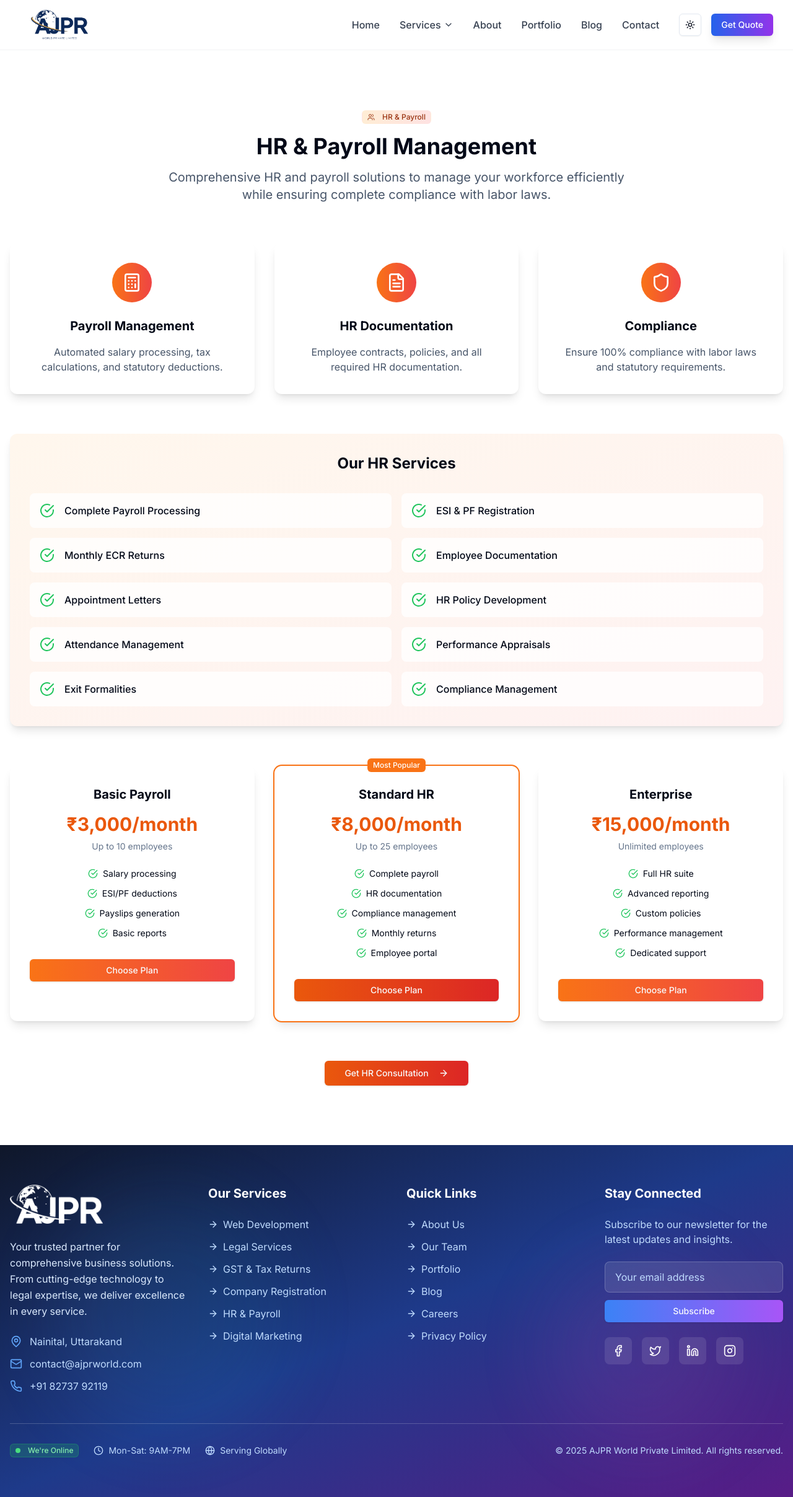
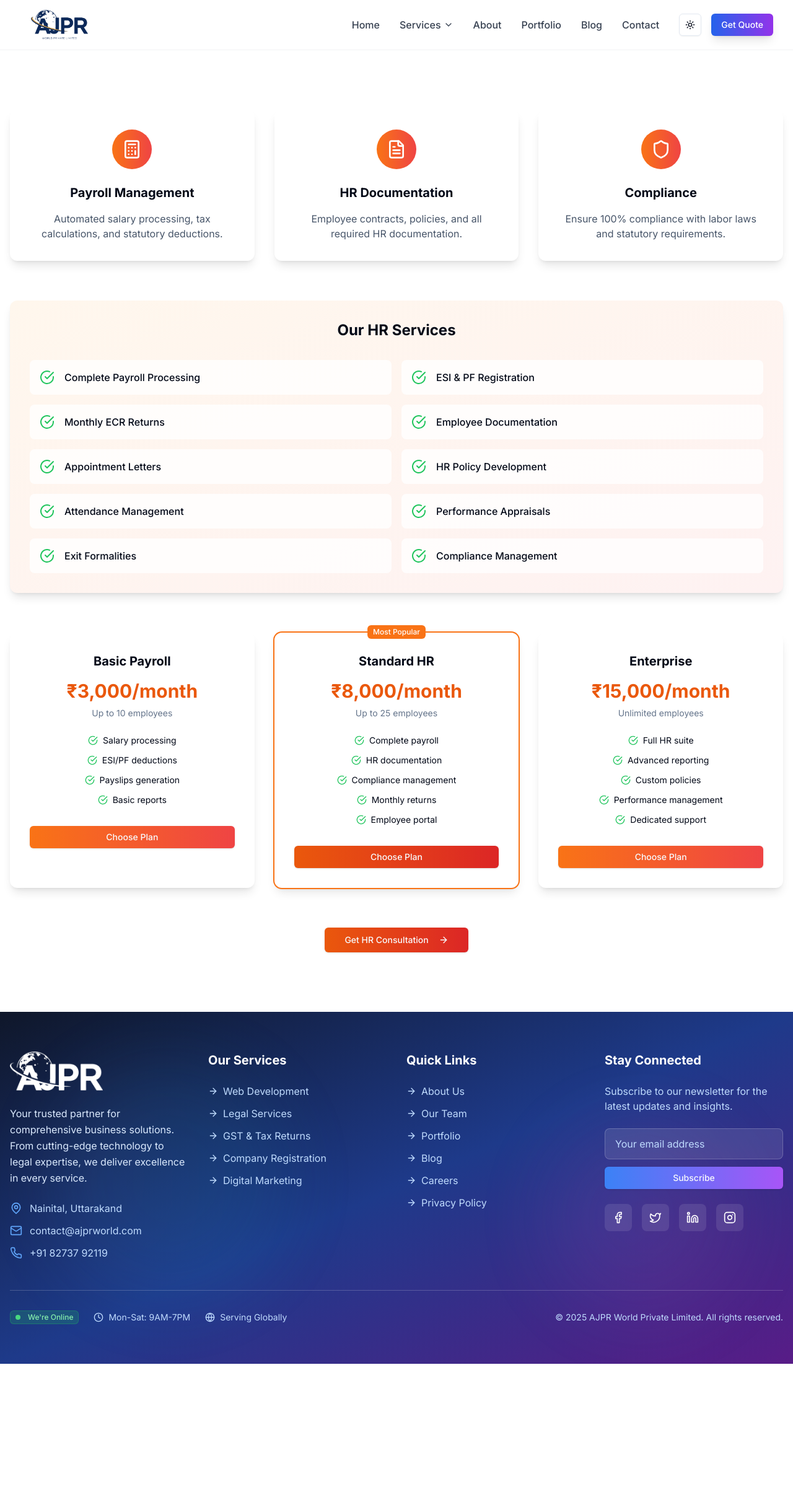
Before and after one commit to Aman-Joshi989/latest_version_ajprworld, a Next.js app: page /services/hr-payroll in a window 1280 px wide. Shown: the whole page at 62% size. After the commit the page ends 2201 px from the top, so only its background shows below. Built offline with nearby package versions, Linux system fonts and the light colour scheme.

Commit message:
feat: removed HR & Payroll Management

```diff
--- a/app/services/hr-payroll/page.tsx
+++ b/app/services/hr-payroll/page.tsx
@@ -41,7 +41,7 @@ export default function HRPayrollPage() {
     return (
         <section className="py-24 bg-white dark:bg-slate-900">
             <div className="container mx-auto px-4">
-                <div className="text-center mb-16">
+                {/* <div className="text-center mb-16">
                     <Badge className="mb-4 bg-gradient-to-r from-orange-100 to-red-100 text-orange-800">
                         <Users className="w-4 h-4 mr-2" />
                         HR & Payroll
@@ -51,7 +51,7 @@ export default function HRPayrollPage() {
                         Comprehensive HR and payroll solutions to manage your workforce efficiently
                         while ensuring complete compliance with labor laws.
                     </p>
-                </div>
+                </div> */}
 
                 {/* Features */}
                 <div className="grid md:grid-cols-3 gap-8 mb-16">
--- a/app/services/page.tsx
+++ b/app/services/page.tsx
@@ -39,15 +39,15 @@ const serviceData = [
         price: '₹5,000+',
         delivery: '1 week',
     },
-    {
-        icon: Users,
-        title: 'HR & Payroll Management',
-        description: 'Complete payroll, ESI/PF compliance, HR policies, and more.',
-        features: ['Payroll Setup', 'ECR Returns', 'Employee Documents', 'Compliance'],
-        gradient: 'from-orange-500 to-red-500',
-        price: '₹8,000+',
-        delivery: '1-2 weeks',
-    },
+    // {
+    //     icon: Users,
+    //     title: 'HR & Payroll Management',
+    //     description: 'Complete payroll, ESI/PF compliance, HR policies, and more.',
+    //     features: ['Payroll Setup', 'ECR Returns', 'Employee Documents', 'Compliance'],
+    //     gradient: 'from-orange-500 to-red-500',
+    //     price: '₹8,000+',
+    //     delivery: '1-2 weeks',
+    // },
     {
         icon: Briefcase,
         title: 'Company Registration',
--- a/components/Footer.tsx
+++ b/components/Footer.tsx
@@ -15,7 +15,6 @@ const services = [
     { name: 'Legal Services', href: '/services/legal' },
     { name: 'GST & Tax Returns', href: '/services/financial' },
     { name: 'Company Registration', href: '/services/business' },
-    { name: 'HR & Payroll', href: '/services/hr-payroll' },
     { name: 'Digital Marketing', href: '/services/digital-marketing' },
 ];
 
--- a/components/Header.tsx
+++ b/components/Header.tsx
@@ -20,7 +20,6 @@ const navigation = [
             { name: 'Web Development', href: '/services/web-development', icon: Code2 },
             { name: 'Legal Services', href: '/services/legal', icon: Scale },
             { name: 'Financial Services', href: '/services/financial', icon: Calculator },
-            { name: 'HR & Payroll', href: '/services/hr-payroll', icon: Users },
             { name: 'Business Registration', href: '/services/business', icon: Building },
             { name: 'Digital Marketing', href: '/services/digital-marketing', icon: Phone },
         ]
--- a/components/sections/UnifiedServicesSection.tsx
+++ b/components/sections/UnifiedServicesSection.tsx
@@ -61,22 +61,22 @@ const allServiceCategories = {
             'Bank Loan Assistance'
         ]
     },
-    'HR & Payroll Management': {
-        icon: Users,
-        gradient: 'from-orange-500 to-red-500',
-        services: [
-            'Complete Payroll Processing',
-            'ESI & PF Registration',
-            'Monthly ESI & PF Returns (ECR)',
-            'HR Compliance Management',
-            'Employee Documentation',
-            'Appointment Letter Drafting',
-            'Attendance Management Systems',
-            'Performance Management Tools',
-            'Training & Development Programs',
-            'Exit Formalities & Clearance'
-        ]
-    },
+    // 'HR & Payroll Management': {
+    //     icon: Users,
+    //     gradient: 'from-orange-500 to-red-500',
+    //     services: [
+    //         'Complete Payroll Processing',
+    //         'ESI & PF Registration',
+    //         'Monthly ESI & PF Returns (ECR)',
+    //         'HR Compliance Management',
+    //         'Employee Documentation',
+    //         'Appointment Letter Drafting',
+    //         'Attendance Management Systems',
+    //         'Performance Management Tools',
+    //         'Training & Development Programs',
+    //         'Exit Formalities & Clearance'
+    //     ]
+    // },
     'Business Registration': {
         icon: Briefcase,
         gradient: 'from-indigo-500 to-purple-500',
```
Also changed, not shown: 1 other file (tests, documents, lock files or other folders).
